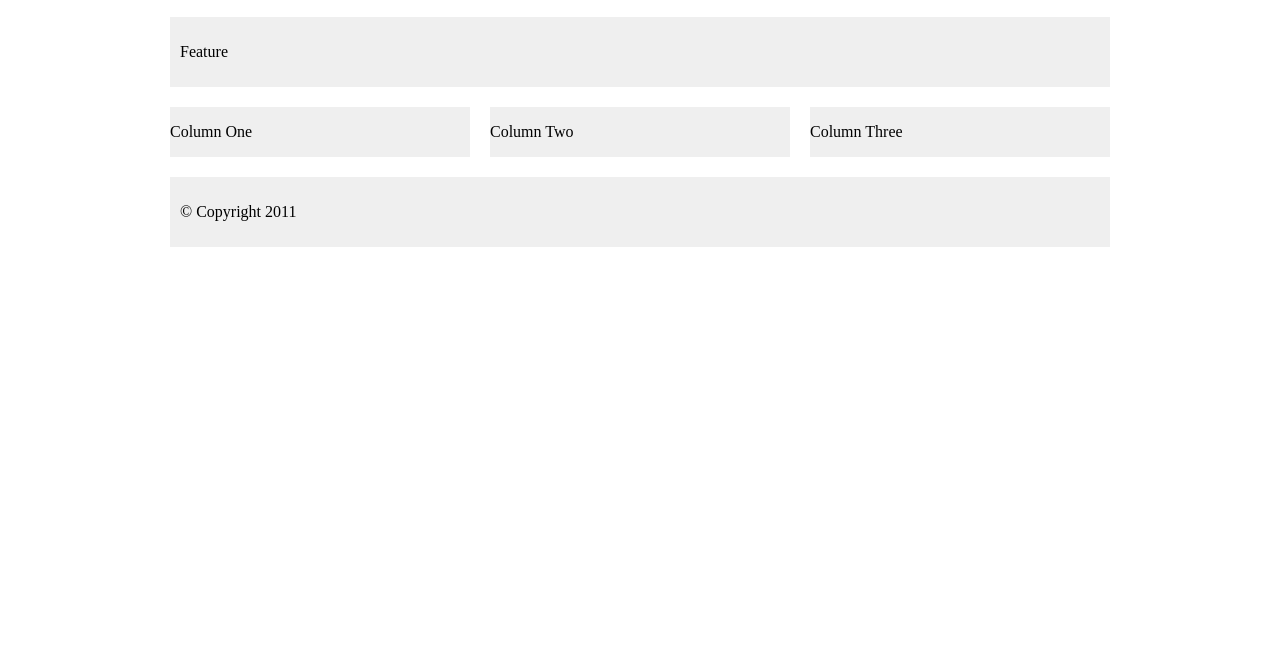
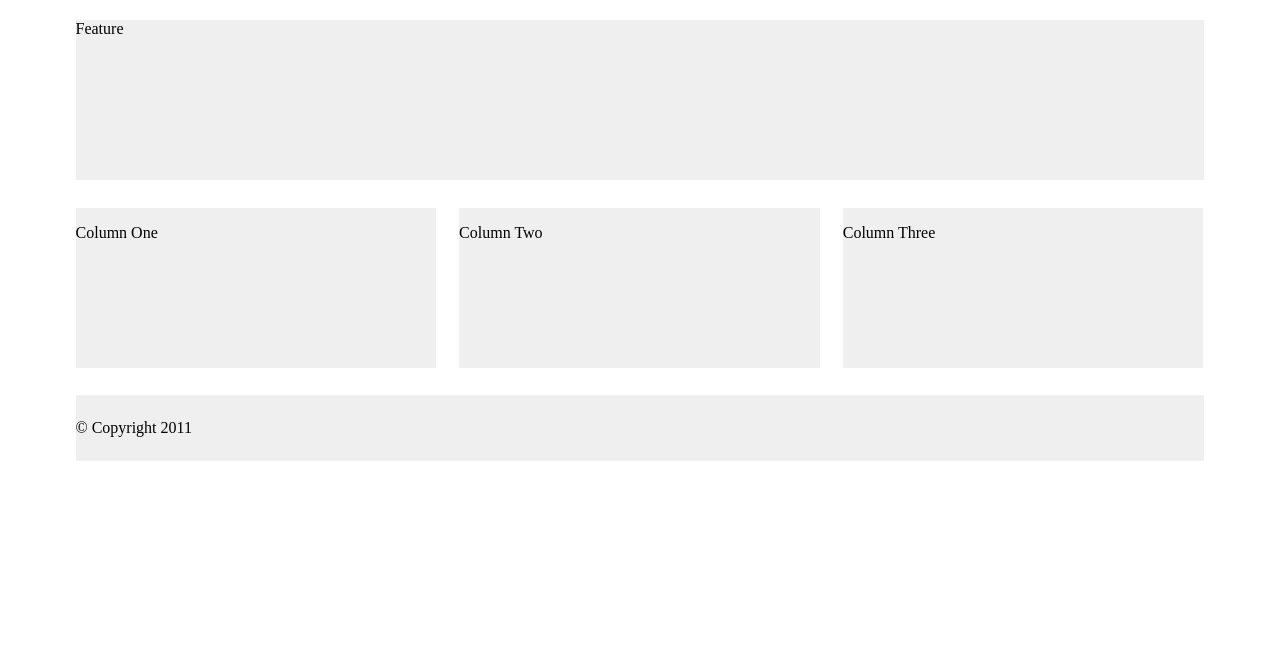
Before and after one commit to hamidmeer4/SMIT-Journey, a plain HTML site: page CSS/Layout/FixedLayout.html in a window 1280 px wide. Shown: the part 153-800 px from the top of the page. Drawn offline with Linux system fonts and the light colour scheme.

```diff
--- a/CSS/Layout/style.css
+++ b/CSS/Layout/style.css
@@ -1,4 +1,4 @@
-/* fixed width Layout  */
+/* fixed width Layout
 
 body {
   width: 960px;
@@ -27,4 +27,44 @@ body {
 li {
   display: inline;
   padding: 5px;
+} */
+
+/* Liquid Layout  */
+
+body {
+  width: 90%;
+  margin: 0 auto;
 }
+#content {
+  overflow: auto;
+}
+#nav,
+#feature,
+#footer {
+  margin: 1%;
+}
+.column1,
+.column2,
+.column3 {
+  width: 31.3%;
+  float: left;
+  margin: 1%;
+}
+.column3 {
+  margin-right: 0%;
+}
+li {
+  display: inline;
+  padding: 0.5em;
+}
+#nav,
+#footer {
+  background-color: #efefef;
+  padding: 0.5em 0;
+}
+#feature,
+.article {
+  height: 10em;
+  margin-bottom: 1em;
+  background-color: #efefef;
+}
```
Also changed, not shown: CSS/flexBox/Intro.html (added, +11 -0 lines).
